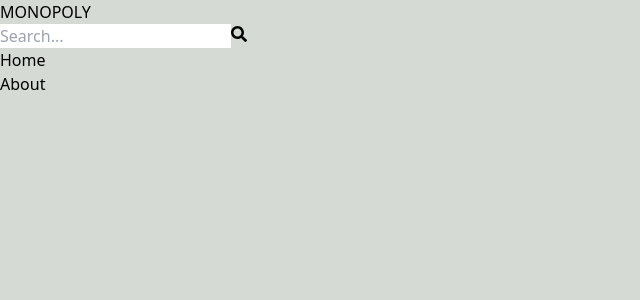
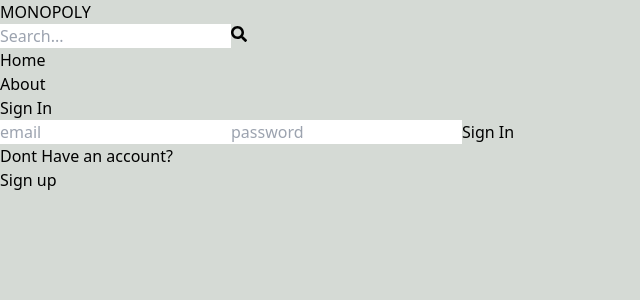
Before and after one commit to cyberrrnaut/monopoly, a React (Vite) app in the folder client/: page /sign-in in a window 1280 px wide. Shown: the top 300 px of the page, without its empty margins (0-640 px from the left). Built offline with nearby package versions, Linux system fonts and the light colour scheme.

Commit message:
Created Sign in page with functionalities

```diff
--- a/client/src/pages/Home.jsx
+++ b/client/src/pages/Home.jsx
@@ -1,11 +1,7 @@
-import React from 'react'
+import React from "react";
 
 function Home() {
-  return (
-    <div>
-
-    </div>
-  )
+  return <div>Home</div>;
 }
 
-export default Home
+export default Home;
--- a/client/src/pages/SignUp.jsx
+++ b/client/src/pages/SignUp.jsx
@@ -1,19 +1,17 @@
-import React, { useState } from "react";
+import react, { useState } from "react";
 import { Link, useNavigate } from "react-router-dom";
 
-function SignUp() {
+export default function SignUp() {
   const [formData, setFormData] = useState({});
   const [error, setError] = useState(null);
   const [loading, setLoading] = useState(false);
-  const navigate= useNavigate();
+  const navigate = useNavigate();
   const handleChange = (e) => {
-
     setFormData({
-      ...formData, //using spread operator to keep previous values
+      ...formData,
       [e.target.id]: e.target.value,
     });
   };
-
   const handleSubmit = async (e) => {
     e.preventDefault();
     try {
@@ -40,7 +38,6 @@
       setError(error.message);
     }
   };
-  // console.log(formData);
   return (
     <div className="p-3 max-w-lg mx-auto">
       <h1 className="text-3xl text-center font-semibold my-7">Sign Up</h1>
@@ -84,4 +81,3 @@
     </div>
   );
 }
-export default SignUp;
--- a/client/src/pages/Signin.jsx
+++ b/client/src/pages/Signin.jsx
@@ -1,11 +1,76 @@
-import React from 'react'
+import react, { useState } from "react";
+import { Link, useNavigate } from "react-router-dom";
 
-function Signin() {
+export default function Signin() {
+  const [formData, setFormData] = useState({});
+  const [error, setError] = useState(null);
+  const [loading, setLoading] = useState(false);
+  const navigate = useNavigate();
+  const handleChange = (e) => {
+    setFormData({
+      ...formData,
+      [e.target.id]: e.target.value,
+    });
+  };
+  const handleSubmit = async (e) => {
+    e.preventDefault();
+    try {
+      setLoading(true);
+      const res = await fetch("/api/auth/signin", {
+        method: "POST",
+        headers: {
+          "Content-Type": "application/json",
+        },
+        body: JSON.stringify(formData),
+      });
+      const data = await res.json();
+      console.log(data);
+      if (data.success === false) {
+        setLoading(false);
+        setError(data.message);
+        return;
+      }
+      setLoading(false);
+      setError(null);
+      navigate("/");
+    } catch (error) {
+      setLoading(false);
+      setError(error.message);
+    }
+  };
   return (
-    <div>
+    <div className="p-3 max-w-lg mx-auto">
+      <h1 className="text-3xl text-center font-semibold my-7">Sign In</h1>
+      <form onSubmit={handleSubmit} className="flex flex-col gap-4">
+        <input
+          type="email"
+          placeholder="email"
+          className="border p-3 rounded-lg"
+          id="email"
+          onChange={handleChange}
+        />
+        <input
+          type="password"
+          placeholder="password"
+          className="border p-3 rounded-lg"
+          id="password"
+          onChange={handleChange}
+        />
 
+        <button
+          disabled={loading}
+          className="bg-slate-700 text-white p-3 rounded-lg uppercase hover:opacity-95 disabled:opacity-80"
+        >
+          {loading ? "Loading..." : "Sign In"}
+        </button>
+      </form>
+      <div className="flex gap-2 mt-5">
+        <p>Dont Have an account?</p>
+        <Link to={"/sign-up"}>
+          <span className="text-blue-700">Sign up</span>
+        </Link>
+      </div>
+      {error && <p className="text-red-500 mt-5">{error}</p>}
     </div>
-  )
+  );
 }
-
-export default Signin
```
Also changed, not shown: 2 other files (tests, documents, lock files or other folders).
